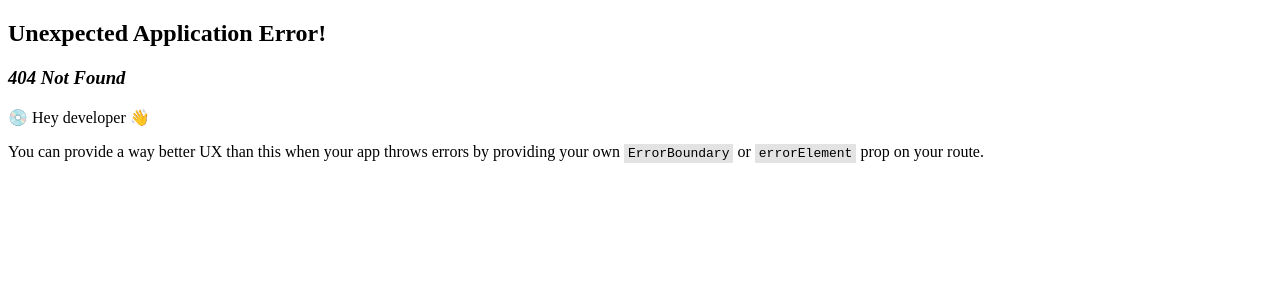
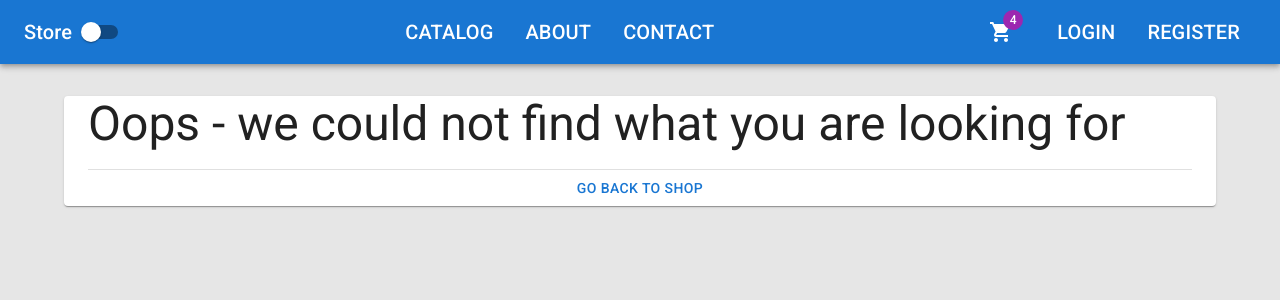
Before and after one commit to bartlomiejwyszecki/shop, a React (Vite) app in the folder shop-ui/: page /not-found in a window 1280 px wide. Before the commit this address had no page. Shown: the top 300 px of the page. Built offline with nearby package versions, Linux system fonts and the light colour scheme.

Commit message:
not found page added

```diff
--- /dev/null
+++ b/shop-ui/src/app/errors/NotFound.tsx
@@ -0,0 +1,16 @@
+import { Button, Container, Divider, Paper, Typography } from "@mui/material";
+import { Link } from "react-router-dom";
+
+export default function NotFound() {
+  return (
+    <Container component={Paper}>
+      <Typography gutterBottom variant="h3">
+        Oops - we could not find what you are looking for
+      </Typography>
+      <Divider />
+      <Button fullWidth component={Link} to="/catalog">
+        Go back to shop
+      </Button>
+    </Container>
+  );
+}
--- a/shop-ui/src/app/features/product-details/ProductDetails.tsx
+++ b/shop-ui/src/app/features/product-details/ProductDetails.tsx
@@ -13,6 +13,7 @@ import { useEffect, useState } from "react";
 import { useParams } from "react-router-dom";
 import { Product } from "../../models/product.interface";
 import { productsHttp } from "../../api/productsHttp";
+import NotFound from "../../errors/NotFound";
 
 export default function ProductDetailsPage() {
   const { id } = useParams<{ id: string }>();
@@ -33,7 +34,7 @@ export default function ProductDetailsPage() {
   }
 
   if (!product) {
-    return <h3>Product not found</h3>;
+    return <NotFound />;
   }
 
   return (
```
Also changed, not shown: shop-ui/src/app/router/Routes.tsx (+10 -1 lines), 2 other files (tests, documents, lock files or other folders).
